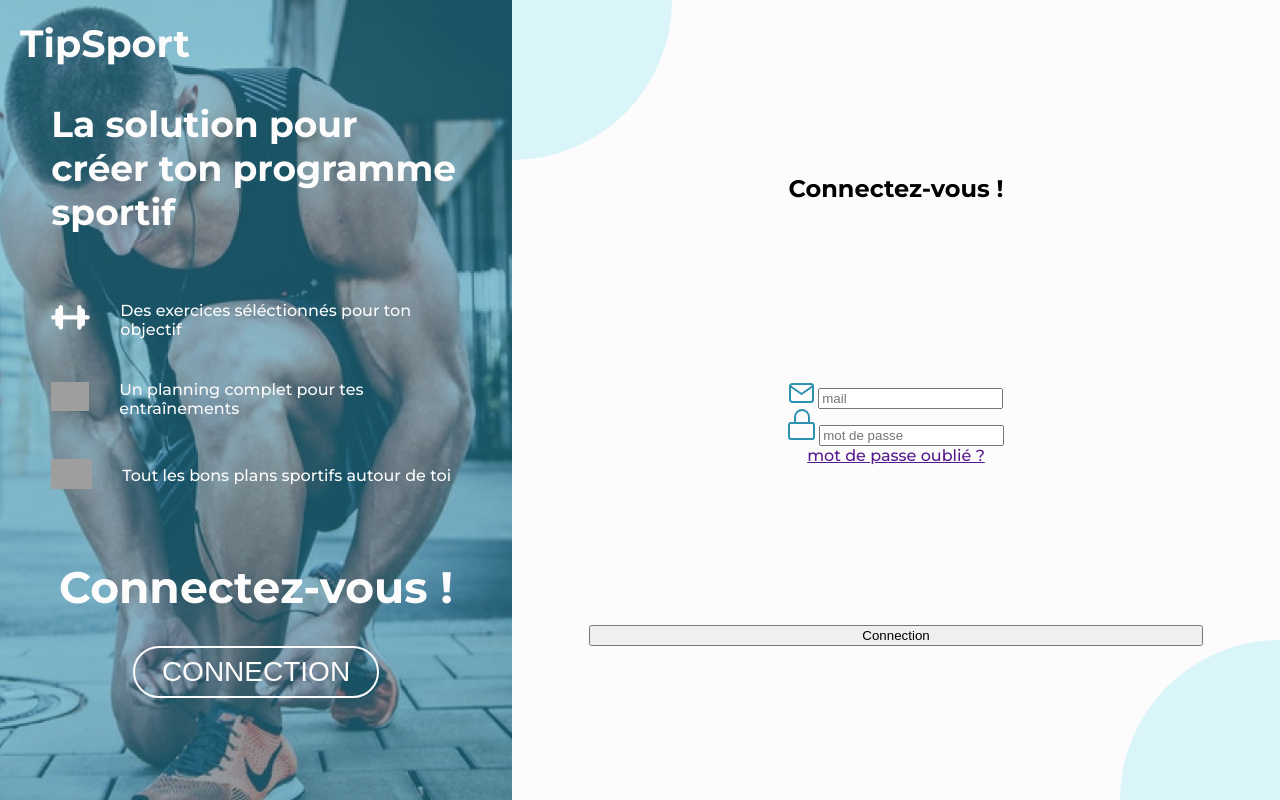
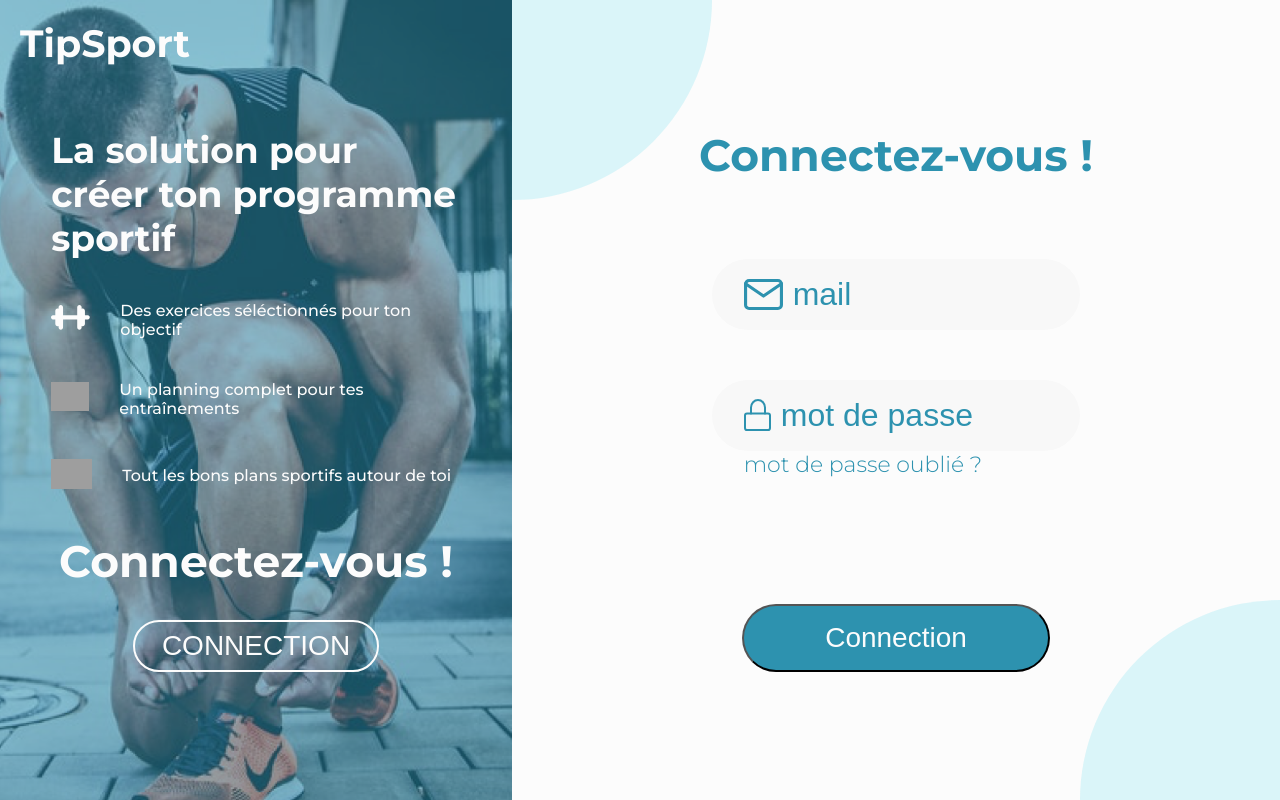
Before and after one commit to eltha9/tips_sport, a PHP site: page / in a window 1280 px wide. Run offline with PHP 8.4, Linux system fonts and the light colour scheme; grey boxes are pictures that could not be loaded.

Commit message:
finish home

```diff
--- a/new/components/home.html
+++ b/new/components/home.html
@@ -14,21 +14,22 @@
     <main class="home ">
         <section class="home-form connect">
             <div class="content">
+                <form action="" method="POST">
                     <h2>Créer un compte</h2>
-
-                <form action="" method="POST">
+                    <div class="inputs">
                         <label>
                             <img src="./assets/icons/user.svg" alt="">
-                        <input type="text" placeholder="nom">
+                            <input type="text" placeholder="nom" required>
                         </label>
                         <label>
                             <img src="./assets/icons/mail.svg" alt="">
-                        <input type="text" placeholder="mail">
+                            <input type="email" placeholder="mail" required>
                         </label>
                         <label>
                             <img src="./assets/icons/lock.svg" alt="">
-                        <input type="text" placeholder="mot de passe">
+                            <input type="password" placeholder="mot de passe" required>
                         </label>
+                    </div>
 
                     <input type="submit" value="S'inscrire">
                 </form>
@@ -119,13 +120,13 @@
                     <div class="inputs">
                         <label>
                             <img src="./assets/icons/mail.svg" alt="">
-                            <input type="text" placeholder="mail">
+                            <input type="email" placeholder="mail" required>
                         </label>
-                        <label>
+                        <label class="second-choice">
                             <img src="./assets/icons/lock.svg" alt="">
-                            <input type="text" placeholder="mot de passe">
+                            <input type="password" placeholder="mot de passe" required>
                         </label>
-                        <a href="" class="password-reset">mot de passe oublié ? </a>
+                        <a href="" class="password-reset">mot de passe oublié ?</a>
                     </div>
 
                     <input type="submit" value="Connection">
--- a/new/public/styles/style.css
+++ b/new/public/styles/style.css
@@ -69,7 +69,7 @@ main {
           width: 100%;
           height: 100%;
           box-sizing: border-box;
-          padding: 20% 10%;
+          padding: 16vh 10%;
           background-color: var(--blue-opacity-home);
           display: flex;
           flex-direction: column;
@@ -126,23 +126,82 @@ main {
 main section.home-form .content {
   width: 100%;
   height: 100%;
-  padding: 20% 10%;
+  padding: 16vh 10%;
   box-sizing: border-box;
   position: relative;
   overflow: hidden;
   text-align: center; }
   main section.home-form .content form {
+    width: 100%;
     height: 100%;
     display: flex;
     flex-direction: column;
-    justify-content: space-between; }
+    justify-content: space-between;
+    align-items: center; }
+    main section.home-form .content form h2 {
+      font-size: 44px;
+      color: var(--blue);
+      margin: 0; }
     main section.home-form .content form .inputs {
+      width: 100%;
       display: flex;
-      flex-direction: column; }
+      flex-direction: column;
+      align-items: center;
+      height: auto; }
+      main section.home-form .content form .inputs label {
+        display: flex;
+        flex-direction: row;
+        align-items: center;
+        width: 60%;
+        height: 100%;
+        background-color: var(--light-grey);
+        box-sizing: border-box;
+        padding: 16px 32px;
+        border-radius: 40.5px;
+        margin-bottom: 8%; }
+        main section.home-form .content form .inputs label img {
+          height: 80%;
+          margin-right: 8px; }
+        main section.home-form .content form .inputs label input {
+          background-color: transparent;
+          border: none;
+          width: 100%;
+          color: var(--blue);
+          font-size: 32px;
+          font-weight: lighter; }
+          main section.home-form .content form .inputs label input:focus {
+            outline: none; }
+          main section.home-form .content form .inputs label input::placeholder {
+            color: var(--blue); }
+        main section.home-form .content form .inputs label:focus-within {
+          outline-color: #4d90fe;
+          outline-offset: -2px;
+          outline-style: auto;
+          outline-width: 5px; }
+        main section.home-form .content form .inputs label.second-choice {
+          margin-bottom: 0; }
+      main section.home-form .content form .inputs a.password-reset {
+        width: 60%;
+        text-align: left;
+        margin-bottom: 8%;
+        margin-left: 64px;
+        font-size: 22px;
+        color: var(--blue);
+        font-weight: lighter;
+        text-decoration: none; }
+    main section.home-form .content form input[type=submit] {
+      background-color: var(--blue);
+      font-size: 28px;
+      color: var(--white);
+      text-transform: capitalize;
+      border-radius: 40.5px;
+      width: 50%;
+      padding: 16px 32px;
+      cursor: pointer; }
   main section.home-form .content .bubble {
     position: absolute;
-    width: 40vh;
-    height: 40vh;
+    width: 50vh;
+    height: 50vh;
     background-color: var(--light-blue);
     opacity: 0.2;
     border-radius: 50%; }
--- a/new/scss/style.scss
+++ b/new/scss/style.scss
@@ -40,7 +40,7 @@ $fs-button: 28px;
 $fs-input: 32px;
 
 //SASS VAR
-$presentation-padding: 20% 10%;
+$presentation-padding: 16vh 10%;
 
 $icon-size-w: 10%;
 $icon-size-h: $icon-size-w;
@@ -244,40 +244,101 @@ main section.home-form{
         width: 100%;
         height: 100%;
 
-        padding: 20% 10%;
+        padding: $presentation-padding;
         box-sizing: border-box;
         position: relative;
         overflow: hidden;
         text-align: center;
 
         form{
+            width: 100%;
             height: 100%;
             display: flex;
             flex-direction: column;
             justify-content: space-between;
+            align-items: center;
+            h2{
+                font-size: $fs-h2;
+                color: $blue;
+                margin: 0;
+            }
 
-            h2{
+            .inputs{
+                width: 100%;
+                display: flex;
+                flex-direction: column;
+                align-items: center;
+                height: auto;
+                label{
+                    display: flex;
+                    flex-direction: row;
+                    align-items: center;
+                    // justify-content: center;
+                    width: 60%;
+                    height: 100%;
+                    background-color: var(--light-grey);
+                    box-sizing: border-box;
+                    padding: 16px 32px;
+                    border-radius: 40.5px;
+                    margin-bottom: 8%;
+
+
+                    img{
+                        height: 80%;
+                        margin-right: 8px;
+                    }
+                    input{
+                        background-color: transparent;
+                        border: none;
+
+                        width: 100%;
+
+                        color: $blue;
+                        font-size: $fs-input;
+                        font-weight: lighter;
+
+                        &:focus{
+                            outline: none;
+                        }
+                        &::placeholder{
+                            color: $blue;
+                        }
+                    }
+                    &:focus-within{
+                        outline-color: rgb(77, 144, 254); // #4D90FE
+                        outline-offset: -2px;
+                        outline-style: auto;
+                        outline-width: 5px;
+                    }
+
+                    &.second-choice{
+                        margin-bottom: 0;;
+                    }
+                }
+                a.password-reset{
+                    width: 60%;
+                    text-align: left;
+                    margin-bottom: 8%;
+                    margin-left:64px;
+
+                    font-size: $fs-medium;
+                    color: $blue;
+                    font-weight: lighter;
+                    text-decoration: none;
+                }
 
             }
 
-            .inputs{
-                display: flex;
-                flex-direction: column;
-                label{
+            input[type=submit]{
+                background-color: $blue;
+                font-size: $fs-button;
 
-                    img{
-
-                    }
-                    input{
-
-                    }
-                }
-                a.password-reset{
-
-                }
-            }
-
-            input[type=submit]{
+                color: $white;
+                text-transform: capitalize;
+                border-radius: 40.5px;
+                width: 50%;
+                padding: 16px 32px;
+                cursor: pointer;
 
             }
         }
@@ -285,8 +346,8 @@ main section.home-form{
         .bubble{
             position: absolute;
 
-            width: 40vh;
-            height: 40vh;
+            width: 50vh;
+            height: 50vh;
             background-color: $lightBlue;
             opacity: 0.2;
 
```
Lines whose indentation alone changed are shown as unchanged.
